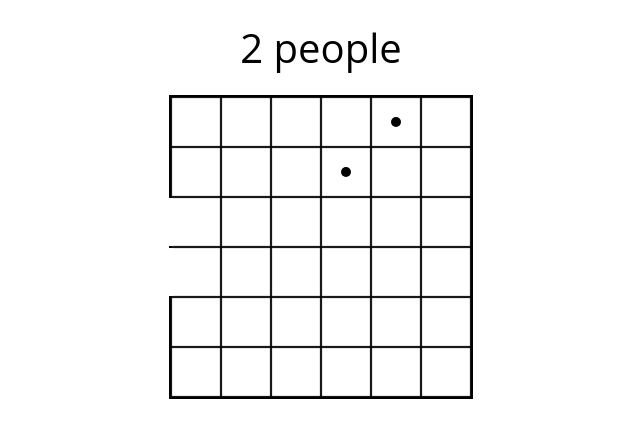
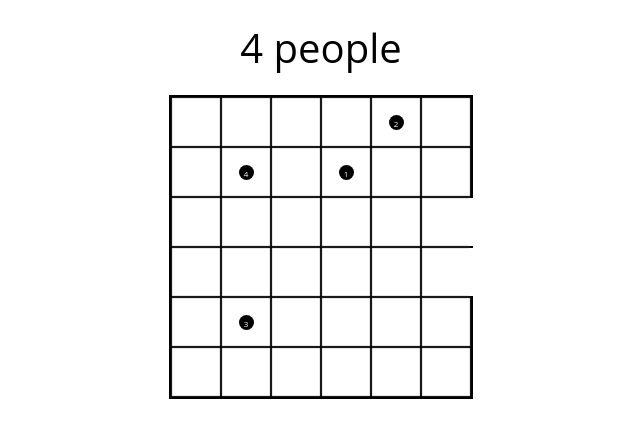
Before and after one commit to rodelcruzph/ie-simulatr, a plain HTML site: page index.html in a window 1280 px wide. Shown: the whole page, without its empty margins (319-959 px from the left). Drawn offline with nearby package versions, Linux system fonts and the light colour scheme.

Commit message:
added label on dots

```diff
--- a/rodel-scripts.js
+++ b/rodel-scripts.js
@@ -16,17 +16,17 @@ var app = {
 		doors: {
 			1: {
 				x: 3, // x must less than or equal to number of cols
-				y: 1, // y must be less than or equal to number rows
-				face: 'left'
+				y: 6, // y must be less than or equal to number rows
+				face: 'right'
 			},
 			2: {
 				x: 4,
-				y: 1,
-				face: 'left'
+				y: 6,
+				face: 'right'
 			}
 		},
-		minPeople: 2,
-		maxPeople: 5,
+		minPeople: 1,
+		maxPeople: 15,
 		people: {},
 		timeInter: 0.36
 	},
@@ -98,10 +98,9 @@ var app = {
 			  return Math.round(Math.random())-0.5
 			}).slice(0,currPeople);
 
-		console.log(randomElements);
-
-		jQuery(randomElements).addClass('people');
-		jQuery('.people').append(people);
+		for(var i = 0; i < randomElements.length; i++) {
+			jQuery(randomElements[i]).addClass('people').append("<span class='people-item'>" + (i+1) + "</span>");
+		}
 
 		if(typeof cbf == 'function') {
 			app.getPeople(function() {
--- a/style.css
+++ b/style.css
@@ -117,14 +117,18 @@ body{
 				left: -2px;
 			}
 			.people span{
-				width: 10px;
-				height: 10px;
+				width: 15px;
+				height: 15px;
 				text-align: center;
 				position: absolute;
 				top: 50%;
 				left: 50%;
-				margin-top: -5px;
-				margin-left: -5px;
+				margin-top: -7.5px;
+				margin-left: -7.5px;
 				background: #000;
 				border-radius: 50%;
+				color: #fff;
+				padding: 3px 0;
+				box-sizing: border-box;
+				font-size: 8px;
 			}
```
